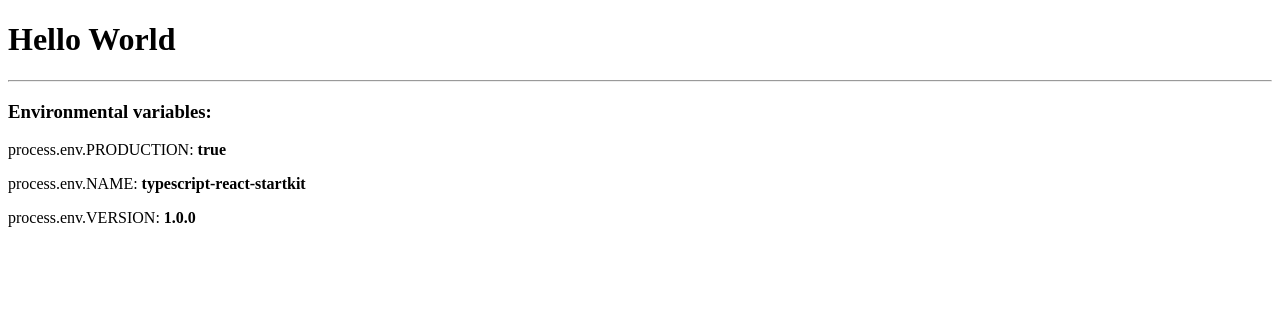
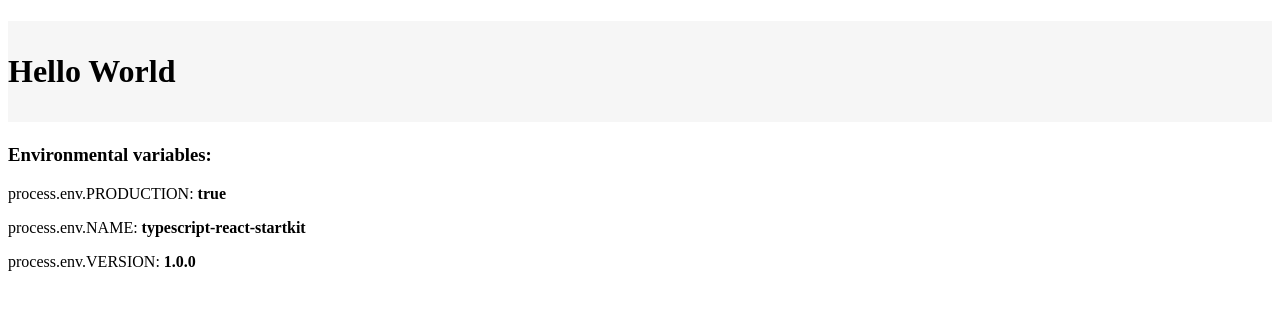
Before and after one commit to elicayuu/typescript-react-startkit, a React app: page / in a window 1280 px wide. Shown: the top 310 px of the page. Built offline with nearby package versions, Linux system fonts and the light colour scheme.

Commit message:
chore: add babel and styled-components

```diff
--- a/src/components/HelloWorld.tsx
+++ b/src/components/HelloWorld.tsx
@@ -1,4 +1,5 @@
 import React from 'react'
+import styled from 'styled-components'
 
 export interface HelloWorldProps {
   productction: string
@@ -8,9 +9,7 @@ export interface HelloWorldProps {
 
 const HelloWorld: React.FC<HelloWorldProps> = ({ productction, name, version }) => (
   <>
-    <h1>Hello World</h1>
-
-    <hr />
+    <Title>Hello World</Title>
 
     <h3>Environmental variables:</h3>
     <p>
@@ -26,3 +25,9 @@ const HelloWorld: React.FC<HelloWorldProps> = ({ productction, name, version })
 )
 
 export default HelloWorld
+
+const Title = styled.h1`
+  padding: 1em 0;
+  color: #000;
+  background-color: #f6f6f6;
+`
--- a/tsconfig.json
+++ b/tsconfig.json
@@ -1,5 +1,6 @@
 {
   "compilerOptions": {
+    "noEmit": true,
     "sourceMap": true,
     "noImplicitAny": false,
     "module": "commonjs",
--- a/webpack.config.ts
+++ b/webpack.config.ts
@@ -2,6 +2,9 @@ import path from 'path'
 import webpack, { Configuration } from 'webpack'
 import HtmlWebpackPlugin from 'html-webpack-plugin'
 import ForkTsCheckerWebpackPlugin from 'fork-ts-checker-webpack-plugin'
+import createStyledComponentsTransformer from 'typescript-plugin-styled-components'
+
+const styledComponentsTransformer = createStyledComponentsTransformer()
 
 const webpackConfig = (env): Configuration => ({
   entry: './src/index.tsx',
@@ -18,11 +21,21 @@ const webpackConfig = (env): Configuration => ({
   module: {
     rules: [
       {
+        test: /\.js$/,
+        use: [{ loader: 'babel-loader' }],
+      },
+      {
         test: /\.tsx?$/,
-        loader: 'ts-loader',
-        options: {
-          transpileOnly: true,
-        },
+        use: [
+          'babel-loader',
+          {
+            loader: 'ts-loader',
+            options: {
+              transpileOnly: true,
+              getCustomTransformers: () => ({ before: [styledComponentsTransformer] }),
+            }
+          }
+        ],
         exclude: /dist/,
       },
     ],
```
Also changed, not shown: package.json (+8 -1 lines), .babelrc (added), 1 other file (tests, documents, lock files or other folders).
